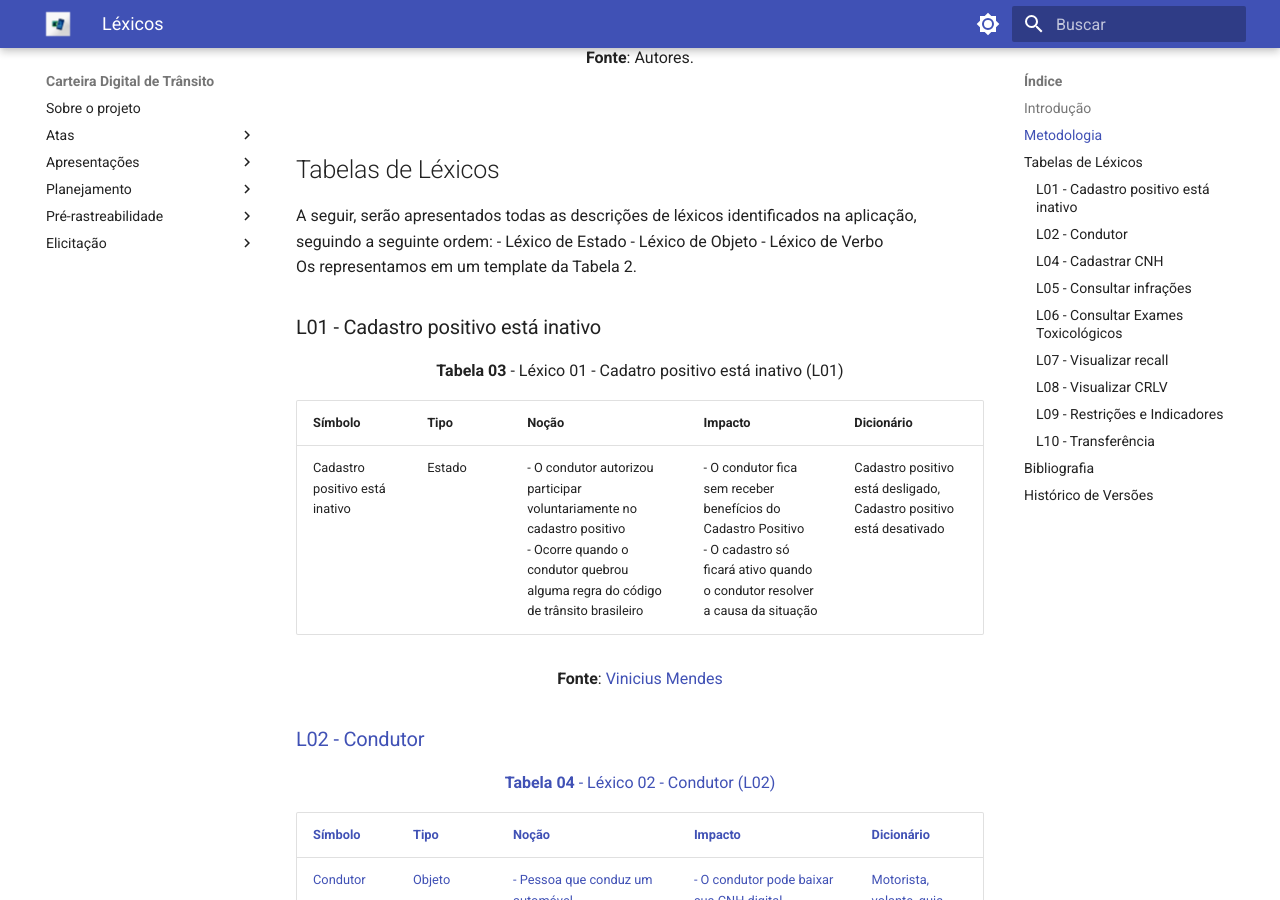
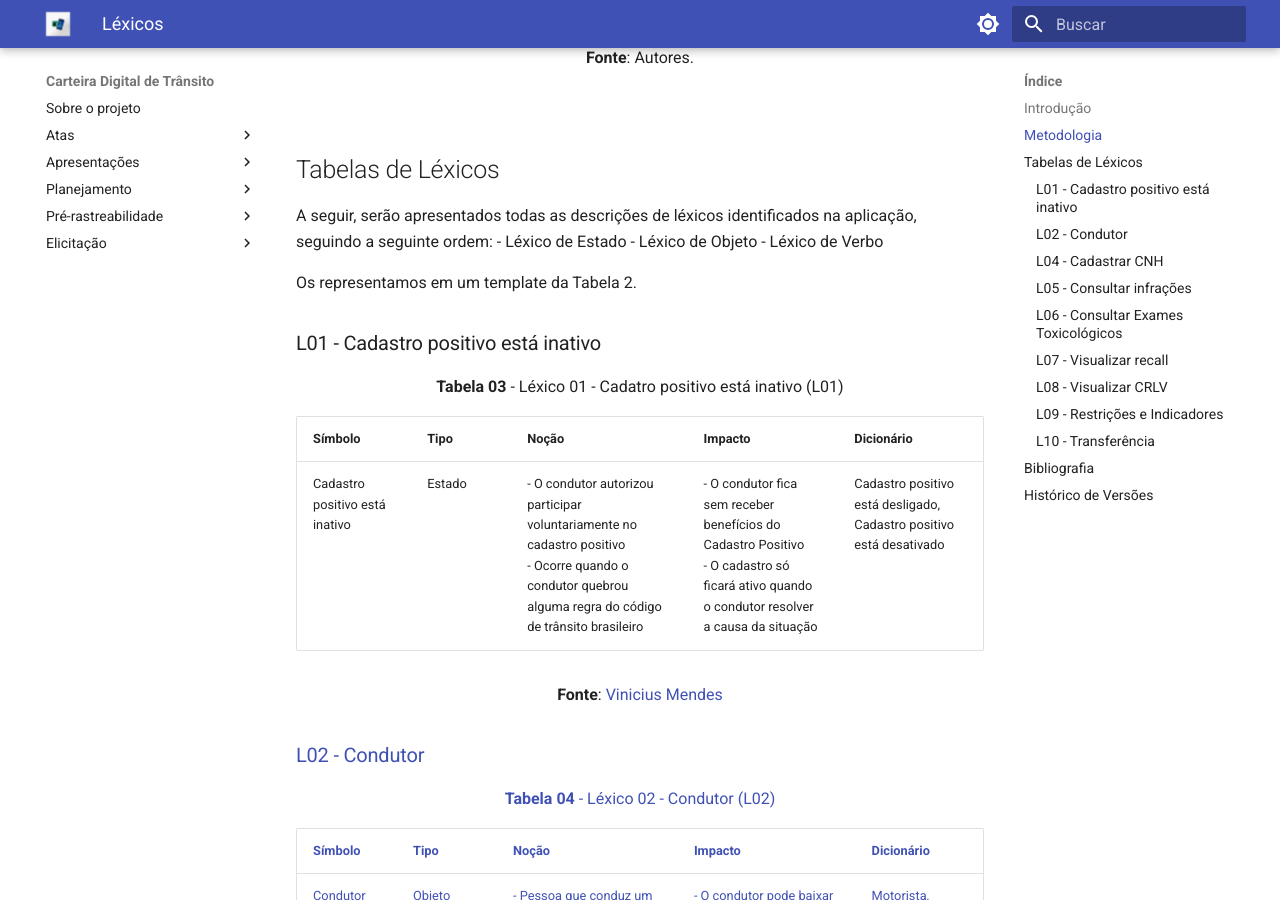
Before and after one commit to Requisitos-de-Software/2023.2-Carteira_Digital_de_Transito, an MkDocs documentation site: the page built from docs/modelagem/léxicos.md, in a window 1280 px wide and 900 px high, scrolled down 1232 px. Built offline with MkDocs 1.6.1 and Material for MkDocs 9.7.7, drawn with Linux system fonts in a browser that asks for light colours.

```diff
--- a/docs/modelagem/léxicos.md
+++ b/docs/modelagem/léxicos.md
@@ -35,7 +35,8 @@ Para utilizar esta técnica, utilizamos o aplicativo e em conjunto com o [gloss
 A seguir, serão apresentados todas as descrições de léxicos identificados na aplicação,  seguindo a seguinte ordem:
 - Léxico de Estado
 - Léxico de Objeto
-- Léxico de Verbo </br>
+- Léxico de Verbo
+
 Os representamos em um template da Tabela 2.
 
 ### L01 - Cadastro positivo está inativo
```
